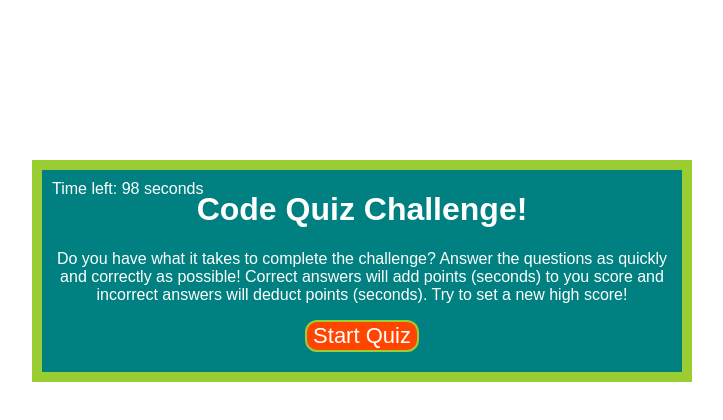
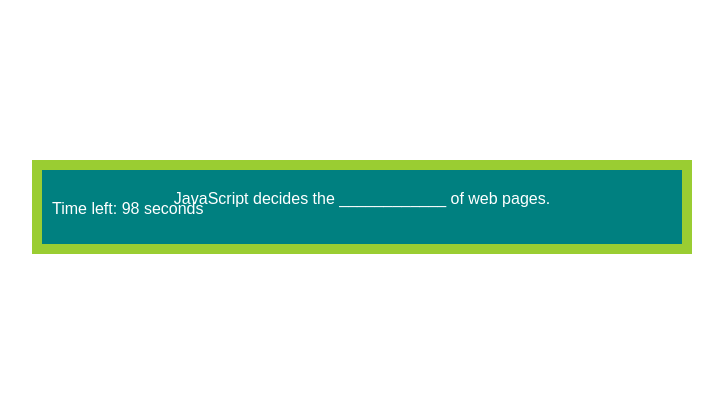
Before and after one commit to hkapk/code-quiz, a plain HTML site: page index.html in a window 1280 px wide. Both pictures are taken after a click on the button "Start Quiz". Shown: the whole page, without its empty margins (224-947 px from the left). Drawn offline with Linux system fonts and the light colour scheme.

Commit message:
when you click start game it starts a timer of 100 seconds and displays the first question.

```diff
--- a/assets/css/style.css
+++ b/assets/css/style.css
@@ -6,6 +6,7 @@
   left: 20%;
   border: 10px solid yellowgreen;
   padding-bottom: 20px;
+  padding-top: 20px;
   background-color: rgb(0, 128, 128);
   font-family: Arial, Helvetica, sans-serif;
   color: white;
--- a/assets/javascript/script.js
+++ b/assets/javascript/script.js
@@ -2,7 +2,7 @@
 var questions = [
     {
         question: "JavaScript decides the ____________ of web pages.",
-        options: ["Design", "Structure", "Behavior",],
+        options: [" Design", " Structure", " Behavior",],
         correctAnswer: "Behavior"
     },
 
@@ -18,7 +18,7 @@ var questions = [
 //var userScore = 0;
 
 //set the question to begin at the first question from the list above
-//var questionIndex = 0;
+var questionIndex = 0;
 
 
 // click start quiz to start a timer and advance to the series of questions
@@ -34,7 +34,7 @@ var holdInterval = 0;
 // Holds penalty time
 var penalty = 10;
 // Creates new element
-var ulCreate = document.createElement("ul");
+var newList = document.createElement("ul");
 
 
 //timer function at the beginning of the game
@@ -59,13 +59,26 @@ timer.addEventListener("click", function () {
 
 //start quiz function
 function startQuiz() {
+
     questionCycle();
 }
 
-//function to cycle through questions
+//function to cycle through questions when the Start Quiz button is clicked
 function questionCycle (){
-    console.log("question cycle");
+    //clears content of the start quiz
+    test.innerHTML = "";
+    quizChoices.innerHTML =  "";
+    newList.innerHTML = "";
 
+   for (var i = 0; i < questions.length; i++) {
+       var questionOption = questions[questionIndex].question;
+       var answerOptions = questions[questionIndex].options;
+       quizQuestions.textContent = questionOption;
+   }
+
+
+
+    console.log(questions);
 }
 //function for when the timer is out of time/ end of game
 function gameOver() {
--- a/index.html
+++ b/index.html
@@ -12,10 +12,13 @@
             <div id = "currentTime"></div>
             <!--Div for quiz questions to appear-->
             <div id = "quizQuestions"></div>
+                <div id = "test" >
                 <h1>Code Quiz Challenge!</h1>
                 <p>Do you have what it takes to complete the challenge? Answer the questions as quickly and correctly as possible! Correct answers will add points (seconds) to you score and incorrect answers will deduct points (seconds). Try to set a new high score!</p>
+
+                <button id="startQuiz">Start Quiz</button>
+                </div>
                 <ul id ="quizChoices"></ul>
-                <button id="startQuiz">Start Quiz</button>
         </div>
 
         <script src="./assets/javascript/script.js"></script>
```
